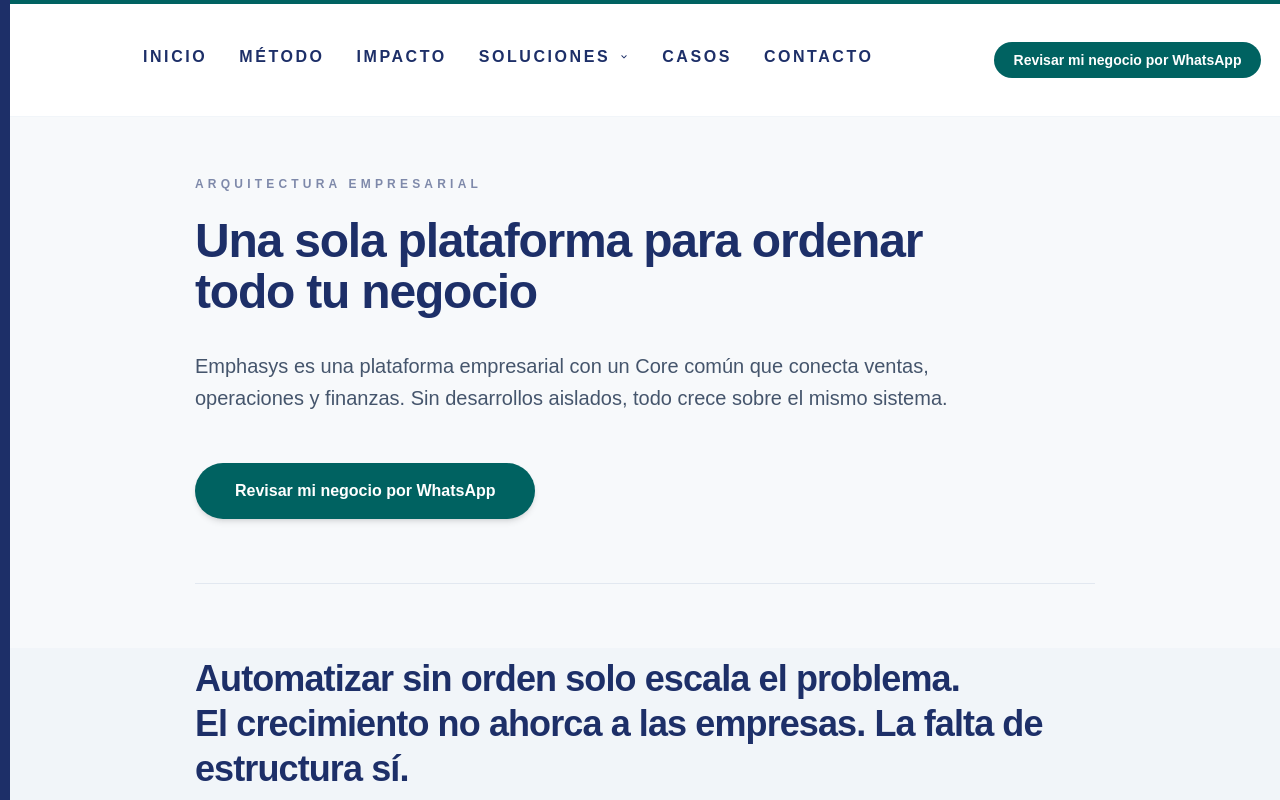
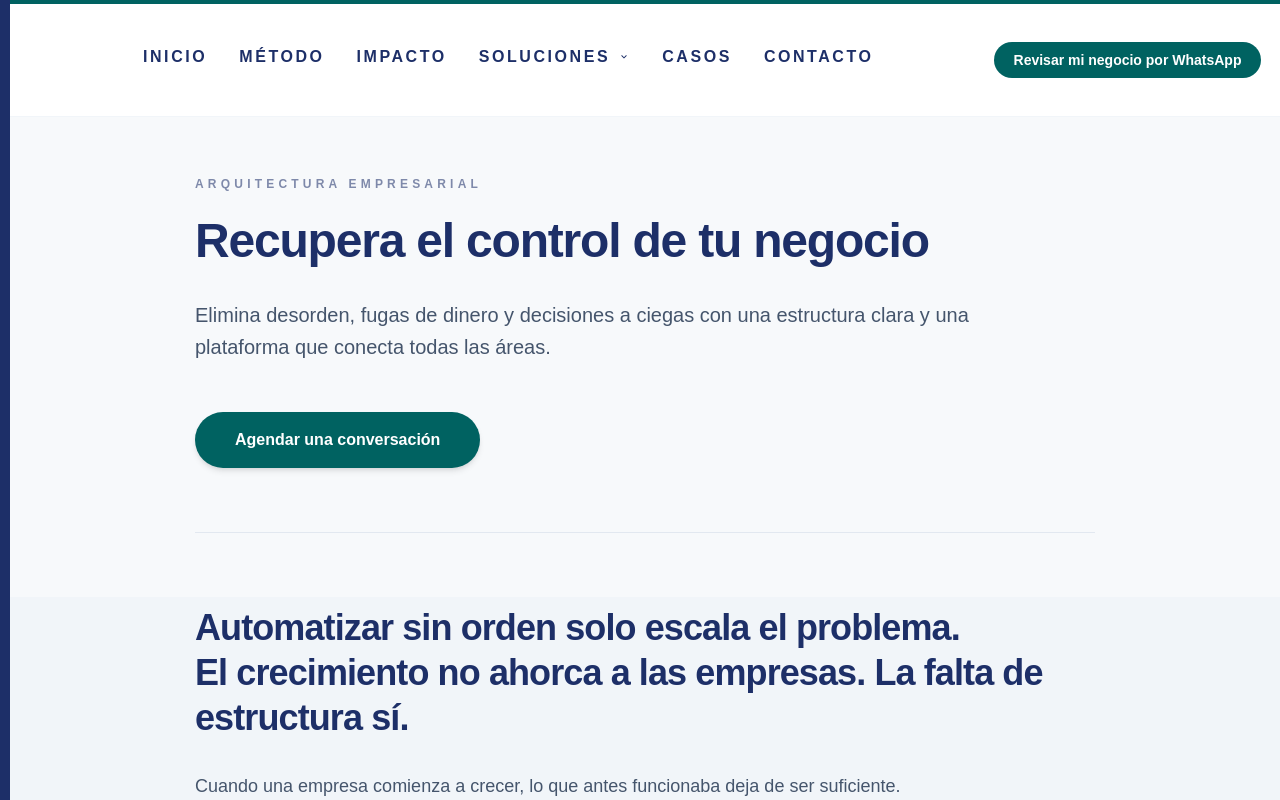
Before and after one commit to EmphaticoOnline/emphasys-web, a Next.js app: page / in a window 1280 px wide. Shown: the top 800 px of the page. Built offline with nearby package versions, Linux system fonts and the light colour scheme.

Commit message:
Nuevas secciones

```diff
--- a/components/Hero.tsx
+++ b/components/Hero.tsx
@@ -16,11 +16,11 @@
           className="mt-6 max-w-[820px] text-[32px] font-extrabold leading-[1.06] tracking-tight md:text-4xl lg:text-5xl"
           style={{ color: "var(--color-emphasys-blue)" }}
         >
-          Una sola plataforma para ordenar todo tu negocio
+          Recupera el control de tu negocio
         </h1>
 
         <p className="mt-8 max-w-[780px] text-lg leading-relaxed text-slate-600 md:text-xl">
-          Emphasys es una plataforma empresarial con un Core común que conecta ventas, operaciones y finanzas. Sin desarrollos aislados, todo crece sobre el mismo sistema.
+          Elimina desorden, fugas de dinero y decisiones a ciegas con una estructura clara y una plataforma que conecta todas las áreas.
         </p>
 
         <a
@@ -30,7 +30,7 @@
           className="mt-12 inline-block rounded-full px-10 py-4 text-base font-semibold text-white shadow-md transition duration-200 hover:opacity-90 focus-visible:outline-none focus-visible:ring-2 focus-visible:ring-[var(--color-emphasys-green)] focus-visible:ring-offset-2 focus-visible:ring-offset-[#F7F9FB]"
           style={{ backgroundColor: "var(--color-emphasys-green)" }}
         >
-          Revisar mi negocio por WhatsApp
+          Agendar una conversación
         </a>
 
         <div className="mt-16 h-px w-full bg-slate-200" />
```
